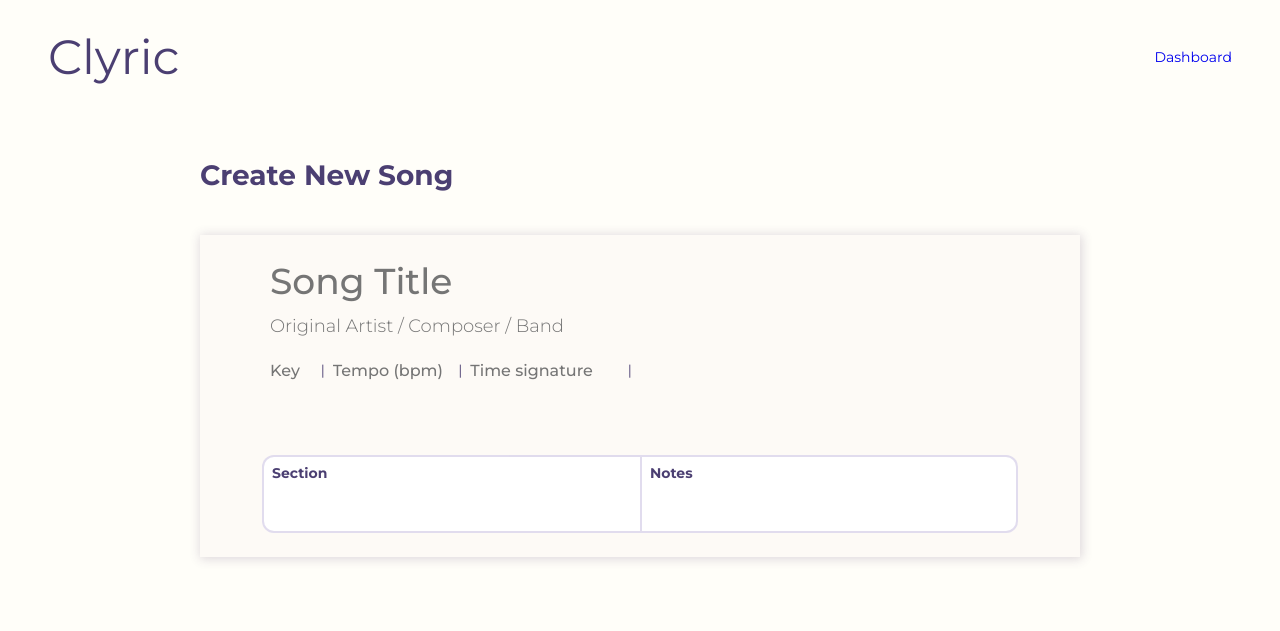
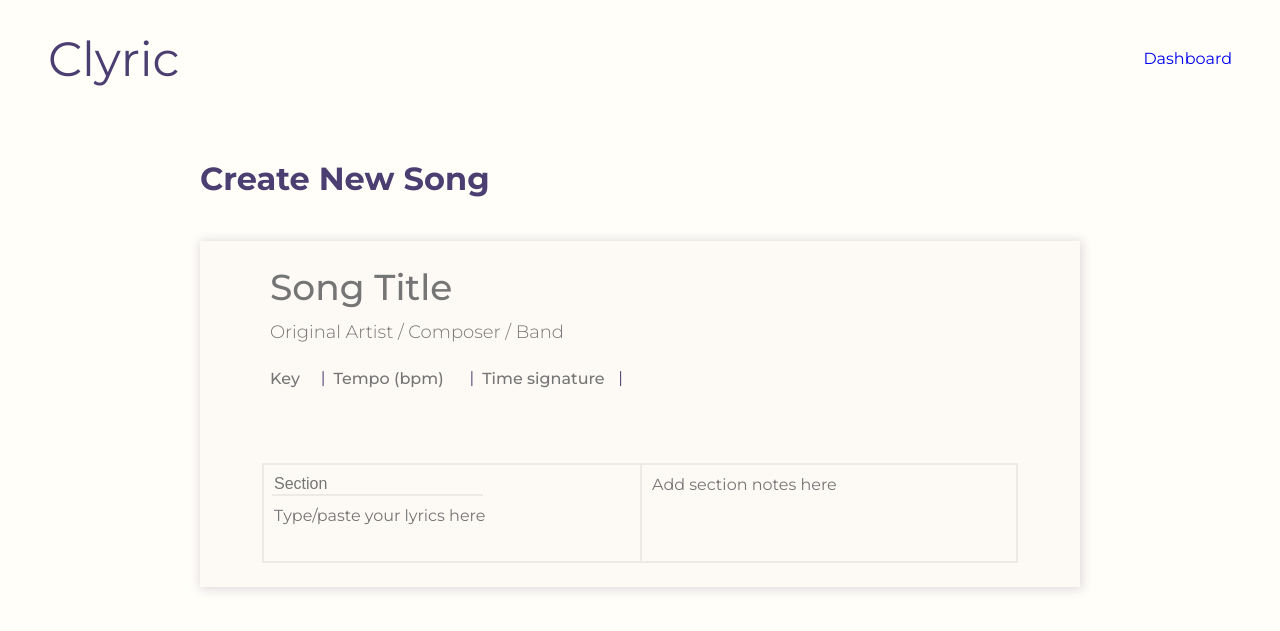
Before and after one commit to WianGertenbach/clyric, a Flask app: page /new in a window 1280 px wide. Shown: the top 631 px of the page. Run offline with Flask 3, Linux system fonts and the light colour scheme.

Commit message:
styled the song content section to fit the rest of the design

```diff
--- a/app/static/css/style.css
+++ b/app/static/css/style.css
@@ -23,7 +23,7 @@
 
   --h4-size: 28px;
   --h4-line-height: 1.2em;
-  --h4-weight: 700;
+  --h4-weight: 500;
 
   --p-size: 14px;
   --p-line-height: 1.4em;
@@ -62,7 +62,7 @@ h4 {
 
 body {
   background-color: var(--color-background);
-  font-size: var(--p-size);
+  /*font-size: var(--p-size);*/
   font-family: var(--font-family);
   line-height: var(--p-line-height);
   font-weight: var(--p-weight);
@@ -118,7 +118,7 @@ a {
   background-color: var(--color-accent1);
   color: var(--color-text);
   font-weight: 600;
-  border-radius: 12px;
+  box-shadow: 0px 0px 10px 0px rgba(88, 88, 88, 0.19);
 }
 
 .dashboard {
@@ -132,7 +132,7 @@ a {
   box-shadow: 0px 0px 10px 0px rgba(88, 88, 88, 0.19);
   display: flex;
   padding: 12px 24px 12px 24px;
-  border-radius: 24px;
+
 }
 
 .song-div {
@@ -159,7 +159,7 @@ label {
 
 }
 
-input[type="text"], input[type="number"] {
+input[type="text"] {
   /*width: 100%;*/
   border: 1px solid #ccc;
   padding: 0px 8px;
@@ -186,32 +186,33 @@ input[type="textarea"]{
   gap: 4px;
 }
 
+.second-wrapper:hover {
+  box-shadow: 1px 1px 10px 1px rgba(137, 137, 137, 0.19)
+}
+
 .column-wrapper {
   display: grid;
   grid-template-columns: 1fr 1fr;
-  background-color: #ffffff;
+  background-color: #ffffff00;
   border-radius: 24px;
   width: 100%;
 }
 
 .lyrics-wrapper, .notes-wrapper{
-  background-color: #ffffff;
+  background-color: #ffffff00;
   padding: 8px;
-  border-bottom: 2px solid #8e7dbe44;
-  border-top: 2px solid #8e7dbe44;
+  border-bottom: 2px solid #bdbdbd44;
+  border-top: 2px solid #bdbdbd44;
 }
 
 .lyrics-wrapper {
-  border-bottom-left-radius: 12px;
-  border-top-left-radius: 12px;
-  border-left: 2px solid #8e7dbe44;
+  border-left: 2px solid #bdbdbd44;
+
 }
 
 .notes-wrapper{
-  border-bottom-right-radius: 12px;
-  border-top-right-radius: 12px;
-  border-left: 2px solid #8e7dbe44;
-  border-right: 2px solid #8e7dbe44;
+  border-left: 2px solid #bdbdbd44;
+  border-right: 2px solid #bdbdbd44;
 }
 
 #lyrics, #notes {
@@ -223,6 +224,10 @@ textarea {
   outline: none;
   resize: none;
   font-family: var(--font-family);
+  font-size: 16px;
+  color: #4B3F72;
+  background:none;
+  width: 100%;
 }
 
 .song-data {
@@ -230,7 +235,7 @@ textarea {
   gap: 12px;
 }
 
-#title, #artist, #key, #tempo, #time_signature {
+#title, #artist, #key, #tempo, #time_signature, #song-section-name {
   border: none;
   border-radius: 0;
   outline: none;
@@ -280,3 +285,9 @@ textarea {
   justify-content: start;
   gap: 0px;
 }
+
+
+#song-section-name {
+  border-bottom: 2px solid #bdbdbd44;
+  margin-bottom: 8px;
+}
--- a/app/templates/new.html
+++ b/app/templates/new.html
@@ -20,11 +20,11 @@
 
       <p>|</p>
 
-      <input type="text" name="tempo" id="tempo" min="0" placeholder="Tempo (bpm)" oninput="resizeInput(this)" style="width: 11ch;">
+      <input type="text" name="tempo" id="tempo" min="0" placeholder="Tempo (bpm)" oninput="resizeInput(this)" style="width: 12ch;">
 
       <p>|</p>
 
-      <input type="text" name="time_signature" id="time_signature" placeholder="Time signature" oninput="resizeInput(this)" style="width:14ch;">
+      <input type="text" name="time_signature" id="time_signature" placeholder="Time signature" oninput="resizeInput(this)" style="max-width:12ch;">
 
       <p>|</p>
 
@@ -35,24 +35,23 @@
 
 <section class="song-content">
   <div class="top-wrapper">
-
     <div class="second-wrapper">
       <div class="column-wrapper">
         <div class="lyrics-wrapper">
-          <h4>Section</h4>
-          <form action="" class="lyrics-area">
-            <textarea name="lyrics" id="lyrics"></textarea>
+          <form action="" class="song-section">
+            <input name="song_section" id="song-section-name" placeholder="Section">
+            <textarea name="lyrics" id="lyrics" placeholder="Type/paste your lyrics here"></textarea>
           </form>
         </div>
 
       <div class="notes-wrapper">
-        <h4>Notes</h4>
         <form action="" class="notes-area">
-          <textarea name="notes" id="notes"></textarea>
+          <textarea name="notes" id="notes" placeholder="Add section notes here"></textarea>
         </form>
       </div>
     </div>
   </div>
+
 
   </div>
 </section>
@@ -72,5 +71,21 @@
     const length = input.value.length;
     input.style.width = (length > 0 ? length + 1 : 4) + 'ch'; // default to 4ch if empty
   }
+
+  document.addEventListener("DOMContentLoaded", () => {
+    const fields = document.querySelectorAll("input, textarea");
+
+    fields.forEach((field, index) => {
+      if (field.tagName.toLowerCase() === 'input') {
+        field.addEventListener("keydown", function (e) {
+          if (e.key === "Enter") {
+            e.preventDefault(); // Prevent form submission
+            const next = fields[index + 1];
+            if (next) next.focus();
+          }
+        });
+      }
+    });
+  });
 </script>
 {% endblock %}
```
